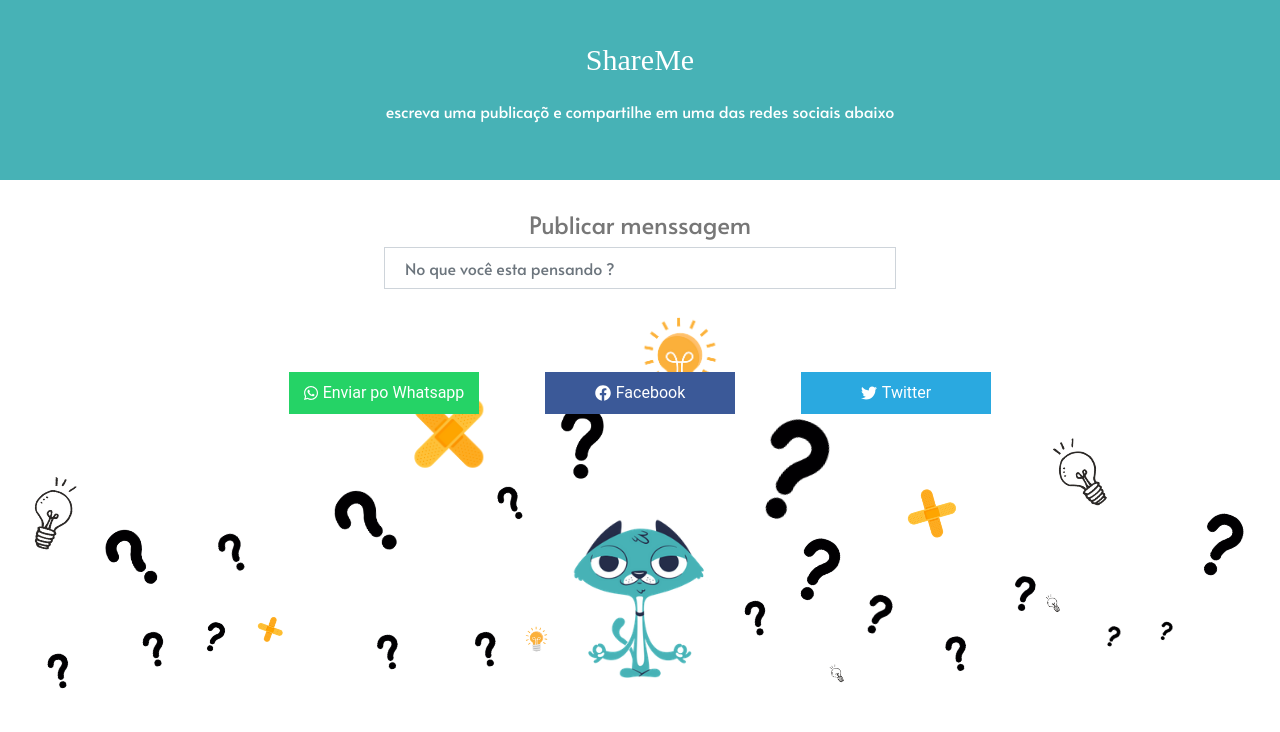
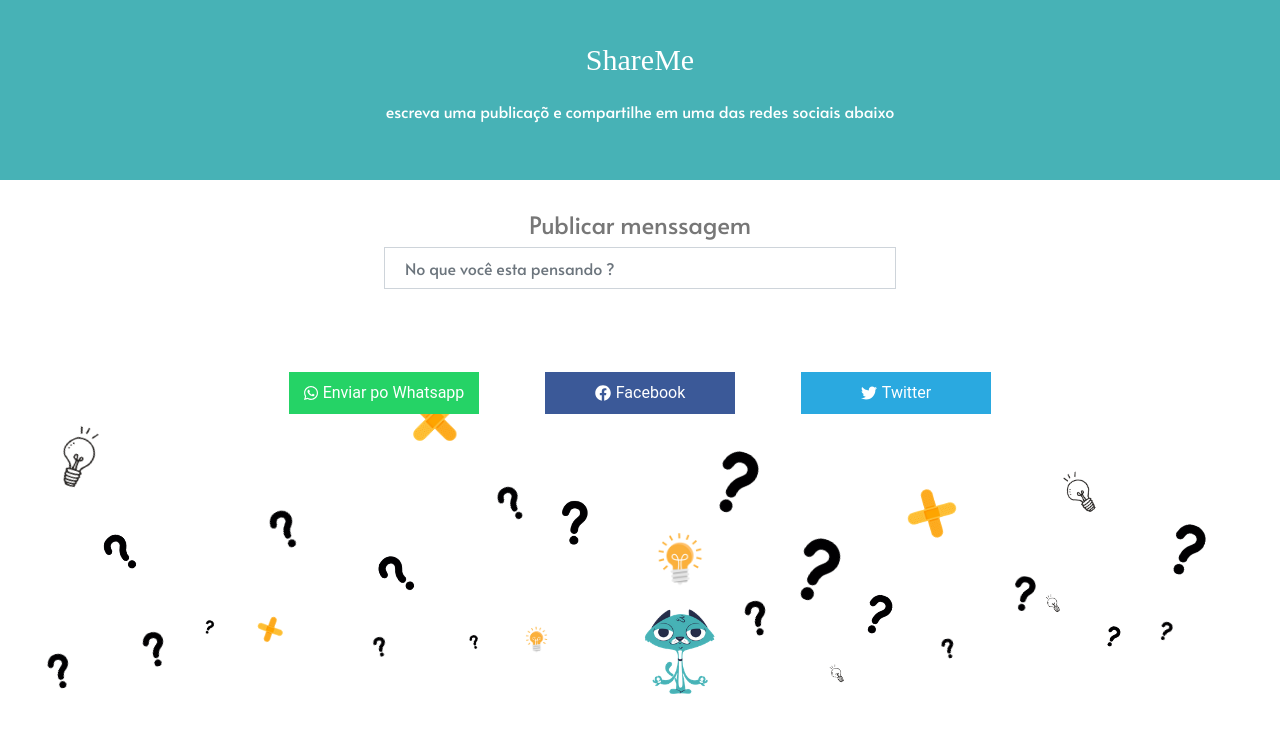
Before and after one commit to gabrielfallcon/PostShare, a React (Create React App) app: page / in a window 1280 px wide. Shown: the top 732 px of the page. Built offline with nearby package versions, Linux system fonts and the light colour scheme; a web font is replaced by a local one.

Commit message:
modificacoes

```diff
--- a/src/components/Tabela/style.css
+++ b/src/components/Tabela/style.css
@@ -30,7 +30,7 @@
   border-bottom-left-radius: 2%;
   border-bottom-right-radius: 2%;
 
-  background: url('../../assets/img/bannerOption.png') no-repeat;
+  background: url('../../assets/img/bannerGatinho.png') no-repeat;
   background-position: center;
   background-size: contain;
 }
```
Also changed, not shown: src/assets/img/bannerGatinho.png (added), src/assets/img/bannerOption.png (deleted).
